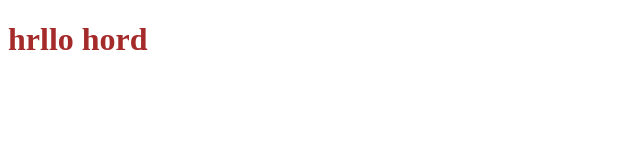
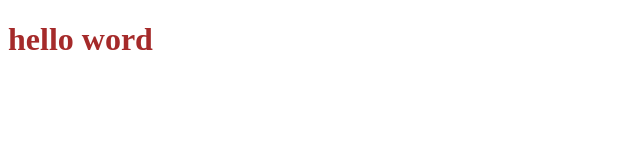
Before and after one commit to Nilvancastrodev/testTest, a plain HTML site: page index.html in a window 1280 px wide. Shown: the full height of the page, 0-640 px from the left. Drawn offline with Linux system fonts and the light colour scheme.

Commit message:
Update index.html

```diff
--- a/index.html
+++ b/index.html
@@ -13,7 +13,7 @@
 </head>
 
 <body>
-    <h1>hrllo hord</h1>
+    <h1>hello word</h1>
 
 </body>
 
```
